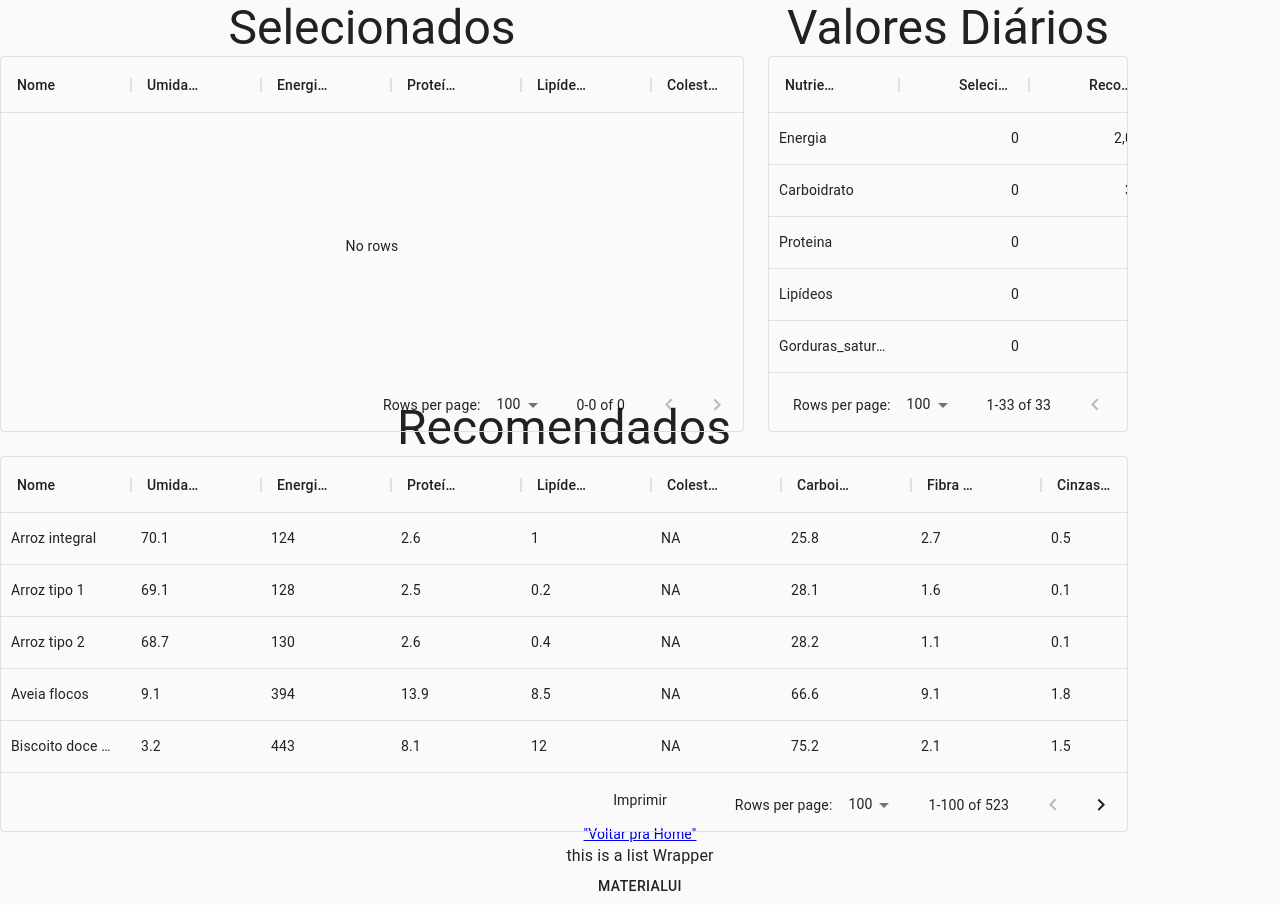
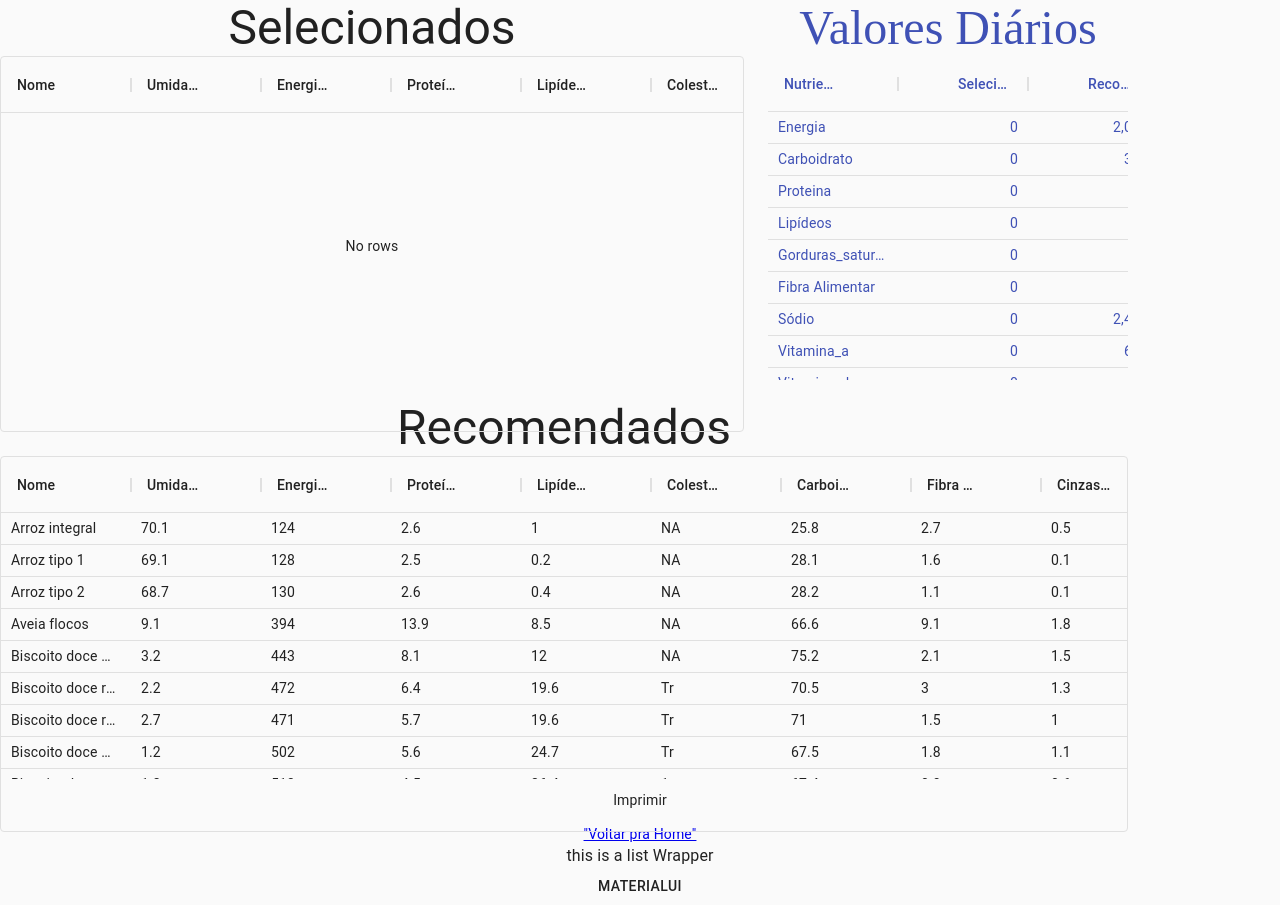
Before and after one commit to istrangeloop/engsoft-TP, a React (Create React App) app in the folder dietario/: page /dieta in a window 1280 px wide. Built offline with nearby package versions, Linux system fonts and the light colour scheme.

Commit message:
diminuí o tamanho das tabelas

```diff
--- a/dietario/src/Component/TabelaRecomendados.jsx
+++ b/dietario/src/Component/TabelaRecomendados.jsx
@@ -19,10 +19,10 @@ const TabelaRecomendados = props => {
           Recomendados
         </TypoGraphy>
       </Box>
-      <DataGrid rows={rows} columns={columns}
-       onRowClick={({row}) =>{
-         props.handleAddItem(row.id)
-       }} />
+      <DataGrid rowHeight={32} hideFooterPagination
+      rows={rows} columns={columns} onRowClick={({row}) =>{
+            props.handleAddItem(row.id)
+          }} />
     </>
   )
 }
--- a/dietario/src/Component/TabelaSelecionados.jsx
+++ b/dietario/src/Component/TabelaSelecionados.jsx
@@ -31,7 +31,8 @@ const TabelaSelecionados = props => {
       <TypoGraphy variant="h3" component="h2">
         Selecionados
       </TypoGraphy>
-      <DataGrid rows={rows.filter(item => selectedRows.includes(item.id))} columns={columns}
+      <DataGrid rowHeight={32} hideFooterPagination
+      rows={rows.filter(item => selectedRows.includes(item.id))} columns={columns}
        onRowClick={({row}) => {
          props.handleRemoveItem(row.id)
        }} />
--- a/dietario/src/Component/TabelaValoresTotais.jsx
+++ b/dietario/src/Component/TabelaValoresTotais.jsx
@@ -3,8 +3,23 @@ import React, { useState, useEffect } from 'react'
 import { DataGrid } from "@material-ui/data-grid"
 import TypoGraphy from "@material-ui/core/Typography";
 import { valoresDiarios } from "./../utils.js";
+import { makeStyles } from '@material-ui/core/styles';
+
 
 const TabelaValoresTotais = (props) => {
+
+    const useStyles = makeStyles((theme) => ({
+        root: {
+          border: 0,
+          color: theme.palette.primary.main,
+          },
+        title: {
+          color: theme.palette.primary.main,
+          fontFamily: "Serif",
+        },
+        }));
+
+    const classes = useStyles();
 
     const columns = [
       { field: "nome", headerName: "Nutriente", width: 130 },
@@ -42,10 +57,11 @@ const TabelaValoresTotais = (props) => {
 
     return (
       <>
-        <TypoGraphy variant="h3" component="h2">
+        <TypoGraphy className={classes.title} variant="h3" component="h2">
           Valores Diários
         </TypoGraphy>
-        <DataGrid rows={ valoresDiarios.map((item) => formatRowData(item)) } columns={columns} />
+        <DataGrid rowHeight={32} hideFooterPagination
+        className={classes.root} rows={ valoresDiarios.map((item) => formatRowData(item)) } columns={columns} />
       </>
     );
   };
--- a/dietario/src/Dieta.jsx
+++ b/dietario/src/Dieta.jsx
@@ -3,6 +3,7 @@ import { Link } from "react-router-dom";
 import { Box, Grid, Typography } from "@material-ui/core";
 import { DataGrid } from "@material-ui/data-grid";
 import TypoGraphy from "@material-ui/core/Typography";
+
 import * as foodNutrients from "./foodNutrients.js";
 import TabelaSelecionados from "./Component/TabelaSelecionados"
 import TabelaRecomendados from "./Component/TabelaRecomendados"
```
